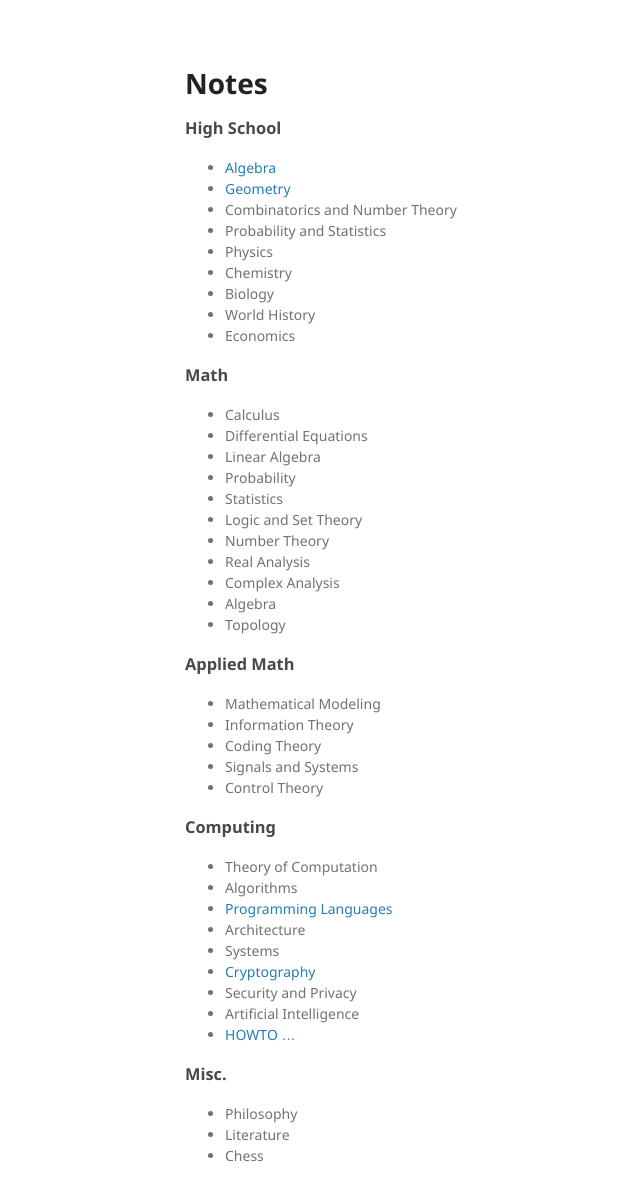
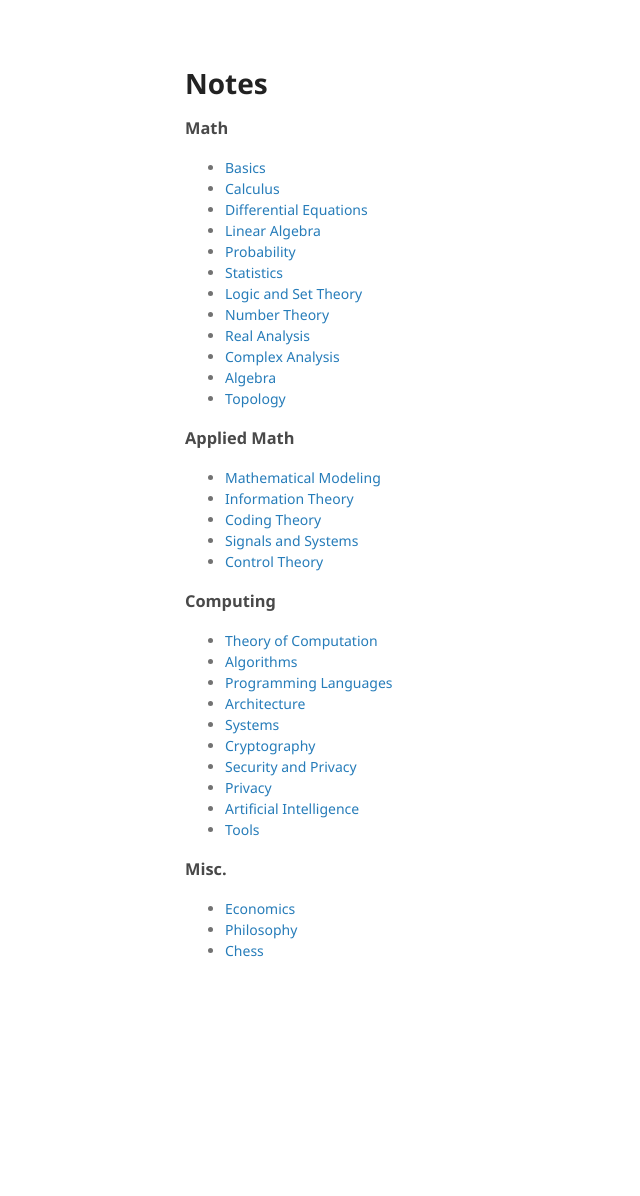
Before and after one commit to pmp-gh/pmp-gh.github.com, a Jekyll site: the page built from notes/notes.md, in a window 1280 px wide. Shown: the whole page, without its empty margins (25-665 px from the left). Built offline with Jekyll 4.4.1, drawn with Linux system fonts in a browser that asks for light colours; our own code applies the rules of GitHub Pages for plain Markdown files; the repository's description, which GitHub fills in, is left out; after the commit the page ends 991 px from its top, so only the background shows below that.

```diff
--- a/notes/notes.md
+++ b/notes/notes.md
@@ -1,49 +1,40 @@
 Notes
 =====
 
-### High School
-* [Algebra](./high_school/algebra.md)
-* [Geometry](./high_school/geometry.md)
-* Combinatorics and Number Theory
-* Probability and Statistics
-* Physics
-* Chemistry
-* Biology
-* World History
-* Economics
-
 ### Math
-* Calculus
-* Differential Equations
-* Linear Algebra
-* Probability
-* Statistics
-* Logic and Set Theory
-* Number Theory
-* Real Analysis
-* Complex Analysis
-* Algebra
-* Topology
+* [Basics](./math/basics.pdf)
+* [Calculus](./math/calc.pdf)
+* [Differential Equations](./math/diffeq.pdf)
+* [Linear Algebra](./math/linalg.pdf)
+* [Probability](./math/prob.pdf)
+* [Statistics](./math/stats.pdf)
+* [Logic and Set Theory](./math/logset.pdf)
+* [Number Theory](./math/numth.pdf)
+* [Real Analysis](./math/reanal.pdf)
+* [Complex Analysis](./math/companal.pdf)
+* [Algebra](./math/algebra.pdf)
+* [Topology](./math/top.pdf)
 
 ### Applied Math
-* Mathematical Modeling
-* Information Theory
-* Coding Theory
-* Signals and Systems
-* Control Theory
+* [Mathematical Modeling](./math/model.pdf)
+* [Information Theory](./math/info.pdf)
+* [Coding Theory](./math/codes.pdf)
+* [Signals and Systems](./math/sigsys.pdf)
+* [Control Theory](./math/control.pdf)
 
 ### Computing
-* Theory of Computation
-* Algorithms
-* [Programming Languages](./computing/pl/pl.md)
-* Architecture
-* Systems
-* [Cryptography](./computing/crypto.md)
-* Security and Privacy
-* Artificial Intelligence
-* [HOWTO ...](./computing/howto.md)
+* [Theory of Computation](./compuring/toc.pdf)
+* [Algorithms](./computing/algos.pdf)
+* [Programming Languages](./computing/pl/pl.pdf)
+* [Architecture](./computing/arch.pdf)
+* [Systems](./computing/systems.pdf)
+* [Cryptography](./computing/crypto.pdf)
+* [Security and Privacy](./computing/security.pdf)
+* [Privacy](./computing/privacy.pdf)
+* [Artificial Intelligence](./computing/ai.pdf)
+* [Tools](./computing/tools.pdf)
 
 ### Misc.
-* Philosophy
-* Literature
-* Chess
+* [Economics](./misc/econ.pdf)
+* [Philosophy](./misc/phil.pdf)
+* [Chess](./misc/chess.pdf)
```
Also changed, not shown: bookmarks.md (+0 -3 lines).
